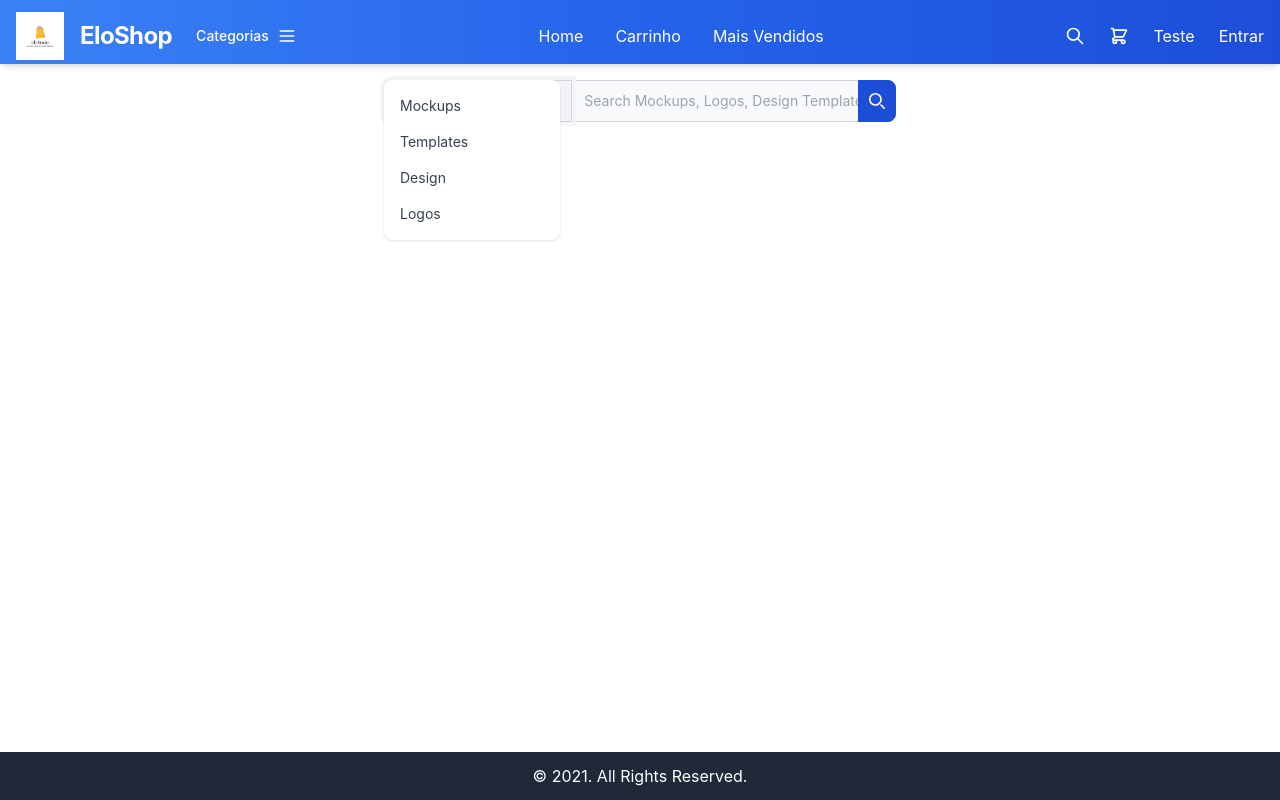
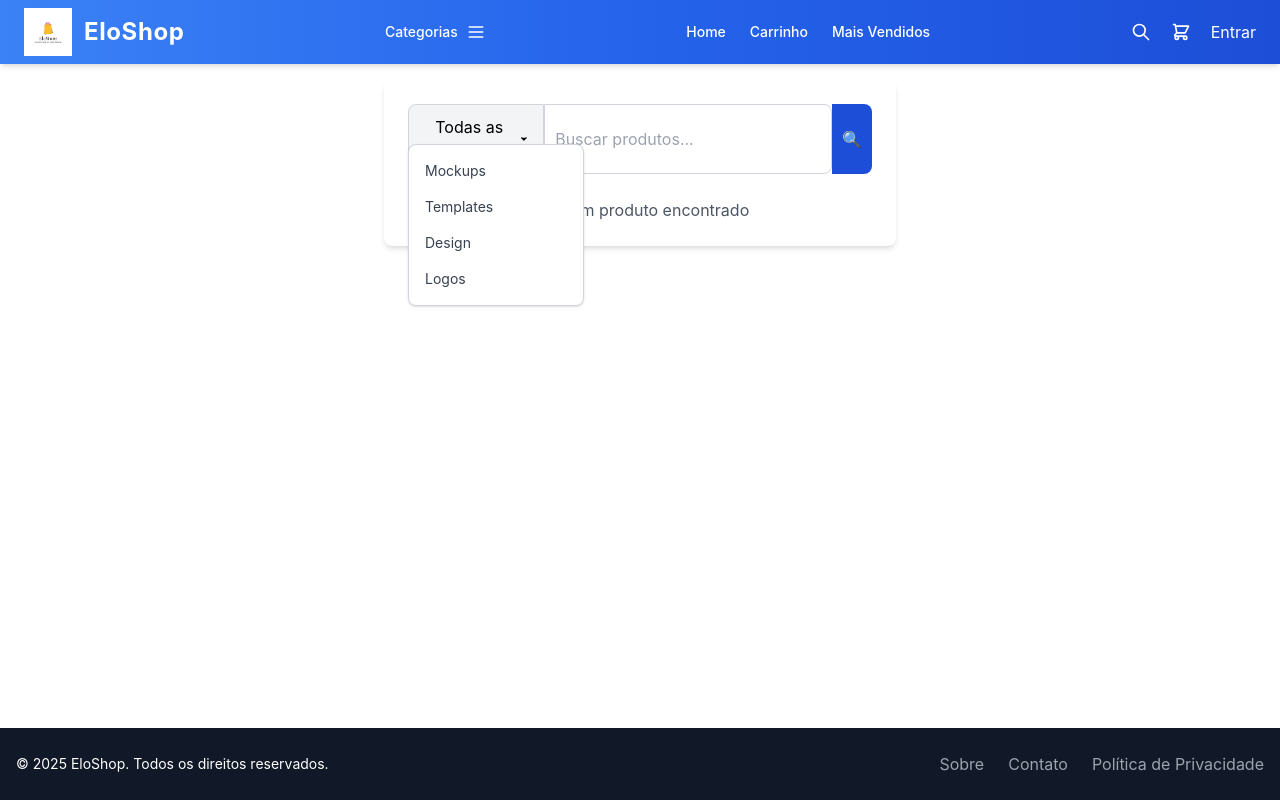
Before and after one commit to olavodd42/ecommerce-site, a React (Create React App) app in the folder frontend/: page /search in a window 1280 px wide. Both pictures are taken after a click on the button "Todas as categorias". Built offline with nearby package versions, Linux system fonts and the light colour scheme.

Commit message:
implementa pesquisa

```diff
--- a/frontend/src/components/Footer.tsx
+++ b/frontend/src/components/Footer.tsx
@@ -1,11 +1,18 @@
-import React from 'react'
+import React from 'react';
 
 const Footer = () => {
     return (
-        <footer className="bg-gray-800 text-white text-center p-3">
-            &copy; 2021. All Rights Reserved.
+        <footer className="bg-gray-900 text-white py-6 mt-10">
+            <div className="max-w-screen-xl mx-auto px-4 flex flex-col md:flex-row justify-between items-center">
+                <p className="text-sm">&copy; {new Date().getFullYear()} EloShop. Todos os direitos reservados.</p>
+                <div className="flex space-x-6 mt-4 md:mt-0">
+                    <a href="/about" className="text-gray-400 hover:text-white transition">Sobre</a>
+                    <a href="/contact" className="text-gray-400 hover:text-white transition">Contato</a>
+                    <a href="/privacy" className="text-gray-400 hover:text-white transition">Política de Privacidade</a>
+                </div>
+            </div>
         </footer>
-    )
-}
+    );
+};
 
-export default Footer
+export default Footer;
--- a/frontend/src/components/Header.tsx
+++ b/frontend/src/components/Header.tsx
@@ -1,128 +1,80 @@
 import React, { useState } from "react";
 import { Link, useNavigate } from "react-router-dom";
 import { MenuIcon, XIcon, SearchIcon, ShoppingCartIcon, UserIcon } from "@heroicons/react/outline";
-import Image from './img.png';
-import { useAuth } from '../context/authProvider.tsx'; // Importe o hook useAuth
+import Image from "./img.png";
+import { useAuth } from "../context/authProvider.tsx";
 
 const Header = () => {
   const [isMenuOpen, setIsMenuOpen] = useState(false);
   const [showCategories, setShowCategories] = useState(false);
-  const { isAuthenticated, logout } = useAuth(); // Use o hook useAuth para obter o estado de autenticação
+  const { isAuthenticated, logout } = useAuth();
   const navigate = useNavigate();
 
   const toggleCategories = () => setShowCategories(!showCategories);
   const handleLogout = () => {
-    logout(); // Chama a função de logout
-    navigate("/login"); // Redireciona para a página de login
-  };
-
-  const testConnect = () => {
-    console.log("Estado de login:", isAuthenticated);
+    logout();
+    navigate("/login");
   };
 
   return (
-    <nav className="bg-gradient-to-r from-blue-500 via-blue-600 to-blue-700 text-white shadow-md fixed w-full z-50 h-16">
-      <div className="max-w-screen-xl mx-auto px-4 py-3 flex items-center justify-between">
-        {/* Logo e Categorias */}
-        <div className="flex items-center space-x-6">
+    <nav className="bg-gradient-to-r from-blue-500 via-blue-600 to-blue-700 text-white shadow-md fixed w-full z-50 h-16 flex items-center">
+      <div className="max-w-screen-xl mx-auto px-6 flex items-center justify-between w-full">
         {/* Logo */}
-          <div className="flex items-center space-x-4">
-            <img
-              src={Image}
-              alt="Logo EloShop"
-              className="w-12 h-12 object-contain"
-            />
-            <span className="text-2xl font-bold tracking-tight">EloShop</span>
-          </div>
+        <Link to="/" className="flex items-center space-x-3">
+          <img src={Image} alt="EloShop Logo" className="w-12 h-12 object-contain" />
+          <span className="text-2xl font-bold tracking-wide">EloShop</span>
+        </Link>
 
         {/* Menu de Categorias */}
-          <div className="relative">
+        <div className="relative hidden lg:block">
           <button
             onClick={toggleCategories}
-              className="flex items-center space-x-2 text-sm font-medium hover:text-gray-300 transition"
+            className="flex items-center text-sm font-medium hover:text-gray-300 transition"
           >
-              <span>Categorias</span>
-              <MenuIcon className="w-5 h-5" />
+            Categorias <MenuIcon className="w-5 h-5 ml-2" />
           </button>
           {showCategories && (
-              <div className="absolute top-full left-0 mt-2 bg-white text-gray-800 rounded-lg shadow-lg w-48">
-                <ul className="flex flex-col p-4 space-y-2">
-                  <li>
-                    <Link
-                      to="/electronics"
-                      className="hover:text-blue-600 transition"
-                    >
-                      Eletrônicos
-                    </Link>
-                  </li>
-                  <li>
-                    <Link
-                      to="/clothing"
-                      className="hover:text-blue-600 transition"
-                    >
-                      Roupas
-                    </Link>
-                  </li>
-                  <li>
-                    <Link
-                      to="/home-appliances"
-                      className="hover:text-blue-600 transition"
-                    >
-                      Eletrodomésticos
-                    </Link>
-                  </li>
-                  <li>
-                    <Link
-                      to="/sports"
-                      className="hover:text-blue-600 transition"
-                    >
-                      Esportes
-                    </Link>
-                  </li>
+            <div className="absolute top-full left-0 mt-2 bg-white text-gray-800 rounded-lg shadow-lg w-48 p-2">
+              <ul className="flex flex-col space-y-2">
+                <li><Link to="/electronics" className="block px-4 py-2 hover:bg-gray-100 rounded">Eletrônicos</Link></li>
+                <li><Link to="/clothing" className="block px-4 py-2 hover:bg-gray-100 rounded">Roupas</Link></li>
+                <li><Link to="/home-appliances" className="block px-4 py-2 hover:bg-gray-100 rounded">Eletrodomésticos</Link></li>
+                <li><Link to="/sports" className="block px-4 py-2 hover:bg-gray-100 rounded">Esportes</Link></li>
               </ul>
             </div>
           )}
         </div>
-        </div>
 
-        {/* Links de Navegação (Desktop) */}
-        <ul className="hidden lg:flex space-x-8">
+        {/* Navegação Principal */}
+        <ul className="hidden lg:flex space-x-6 text-sm font-medium">
           <li><Link to="/" className="hover:text-gray-300 transition">Home</Link></li>
           <li><Link to="/cart" className="hover:text-gray-300 transition">Carrinho</Link></li>
           <li><Link to="/bestsellers" className="hover:text-gray-300 transition">Mais Vendidos</Link></li>
         </ul>
 
-        {/* Ações e Menu Mobile */}
-        <div className="flex items-center space-x-6">
-          <Link to="/search">
-            <SearchIcon className="w-5 h-5 cursor-pointer hover:text-gray-300" />
+        {/* Ações */}
+        <div className="flex items-center space-x-5">
+          <Link to="/search" className="hover:text-gray-300">
+            <SearchIcon className="w-5 h-5" />
           </Link>
-          <Link to="/cart">
-            <ShoppingCartIcon className="w-5 h-5 cursor-pointer hover:text-gray-300" />
+          <Link to="/cart" className="hover:text-gray-300 relative">
+            <ShoppingCartIcon className="w-5 h-5" />
           </Link>
-          <button onClick={testConnect}>Teste</button>
           {isAuthenticated ? (
-            <>
-              <Link to="/user" className="hover:text-gray-300">Perfil</Link>
-              <button
-                onClick={handleLogout}
-                className="text-sm font-medium hover:text-gray-300"
-              >
+            <div className="flex items-center space-x-3">
+              <Link to="/user" className="hover:text-gray-300 flex items-center">
+                <UserIcon className="w-5 h-5" />
+              </Link>
+              <button onClick={handleLogout} className="text-sm font-medium hover:text-gray-300">
                 Sair
               </button>
-            </>
+            </div>
           ) : (
             <Link to="/login" className="hover:text-gray-300">Entrar</Link>
           )}
-          {/* <Link to={isAuthenticated ? "/user" : "/login"}>
-            <UserIcon className="w-5 h-5 cursor-pointer hover:text-gray-300" />
-          </Link> */}
 
-          {/* Botão do Menu Mobile */}
-          <button
-            onClick={() => setIsMenuOpen(!isMenuOpen)}
-            className="lg:hidden focus:outline-none"
-          >
+          {/* Menu Mobile */}
+          <button onClick={() => setIsMenuOpen(!isMenuOpen)} className="lg:hidden focus:outline-none">
             {isMenuOpen ? <XIcon className="w-6 h-6" /> : <MenuIcon className="w-6 h-6" />}
           </button>
         </div>
@@ -130,12 +82,12 @@ const Header = () => {
 
       {/* Menu Mobile */}
       {isMenuOpen && (
-        <div className="lg:hidden bg-white shadow-lg">
-          <ul className="flex flex-col items-start gap-y-2 p-4">
-            <li><Link to="/" className="text-gray-800 hover:text-blue-600">Home</Link></li>
-            <li><Link to="/cart" className="text-gray-800 hover:text-blue-600">Carrinho</Link></li>
-            <li><Link to="/bestsellers" className="text-gray-800 hover:text-blue-600">Mais Vendidos</Link></li>
-            <li><Link to="/login" className="text-gray-800 hover:text-blue-600">Login</Link></li>
+        <div className="lg:hidden bg-white text-gray-800 shadow-lg absolute top-16 w-full left-0 p-4">
+          <ul className="flex flex-col space-y-3 text-sm font-medium">
+            <li><Link to="/" className="block px-4 py-2 hover:bg-gray-100 rounded">Home</Link></li>
+            <li><Link to="/cart" className="block px-4 py-2 hover:bg-gray-100 rounded">Carrinho</Link></li>
+            <li><Link to="/bestsellers" className="block px-4 py-2 hover:bg-gray-100 rounded">Mais Vendidos</Link></li>
+            <li><Link to="/login" className="block px-4 py-2 hover:bg-gray-100 rounded">Login</Link></li>
           </ul>
         </div>
       )}
--- a/frontend/src/components/ProductDetail.tsx
+++ b/frontend/src/components/ProductDetail.tsx
@@ -204,7 +204,7 @@ const ProductDetail = () => {
                                     Object.entries(product.specs).map(([key, value]) => (
                                         <div key={key} className="bg-white p-4 rounded-lg shadow-sm">
                                         <dt className="text-sm font-medium text-gray-500">{key}</dt>
-                                                <dd className="mt-1 text-lg text-gray-900">{value}</dd>
+                                        <dd className="mt-1 text-lg text-gray-900">{String(value)}</dd>
                                         </div>
                                     ))
                                     ) : (
--- a/frontend/src/pages/searchPage.tsx
+++ b/frontend/src/pages/searchPage.tsx
@@ -1,119 +1,103 @@
 import React, { useState } from "react";
+import axios from "axios";
+import { Link } from "react-router-dom";
 
 const SearchPage = () => {
+  const [query, setQuery] = useState('');
+  const [category, setCategory] = useState('');
+  interface Product {
+    id: number;
+    name: string;
+    price: number;
+    image: string;
+  }
+
+  const [products, setProducts] = useState<Product[]>([]);
   const [isDropdownOpen, setIsDropdownOpen] = useState(false);
 
   const toggleDropdown = () => {
     setIsDropdownOpen(!isDropdownOpen);
   };
 
+  const handleSearch = async (e) => {
+    e.preventDefault();
+    try {
+      const response = await axios.get('http://localhost:4000/api/products/search', {
+        params: { query, category },
+      });
+      setProducts(response.data);
+    } catch (error) {
+      console.error("Erro ao buscar produtos:", error);
+    }
+  };
+
   return (
-    <form className="max-w-lg mx-auto">
-      <div className="flex">
-        {/* Dropdown Button */}
+    <div className="max-w-lg mx-auto p-6 bg-white shadow-md rounded-lg">
+      <form onSubmit={handleSearch} className="flex relative">
         <button
-          id="dropdown-button"
+          type="button"
           onClick={toggleDropdown}
-          type="button"
-          className="flex-shrink-0 z-10 inline-flex items-center py-2.5 px-4 text-sm font-medium text-center text-gray-900 bg-gray-100 border border-gray-300 rounded-s-lg hover:bg-gray-200 focus:ring-4 focus:outline-none focus:ring-gray-100 dark:bg-gray-700 dark:hover:bg-gray-600 dark:focus:ring-gray-700 dark:text-white dark:border-gray-600"
+          className="z-10 inline-flex items-center py-2.5 px-4 bg-gray-100 border border-gray-300 rounded-s-lg hover:bg-gray-200"
         >
-          Todas as categorias{" "}
-          <svg
-            className="w-2.5 h-2.5 ms-2.5"
-            aria-hidden="true"
-            xmlns="http://www.w3.org/2000/svg"
-            fill="none"
-            viewBox="0 0 10 6"
-          >
-            <path
-              stroke="currentColor"
-              strokeLinecap="round"
-              strokeLinejoin="round"
-              strokeWidth="2"
-              d="m1 1 4 4 4-4"
-            />
+          {category || "Todas as categorias"}
+          <svg className="w-2.5 h-2.5 ml-2" viewBox="0 0 10 6">
+            <path d="m1 1 4 4 4-4" stroke="currentColor" strokeLinecap="round" strokeLinejoin="round" strokeWidth="2" />
           </svg>
         </button>
 
-        {/* Dropdown Content */}
         {isDropdownOpen && (
-          <div
-            id="dropdown"
-            className="z-10 absolute bg-white divide-y divide-gray-100 rounded-lg shadow w-44 dark:bg-gray-700"
-          >
-            <ul
-              className="py-2 text-sm text-gray-700 dark:text-gray-200"
-              aria-labelledby="dropdown-button"
-            >
-              <li>
+          <div className="absolute left-0 mt-10 bg-white border border-gray-300 rounded-lg shadow w-44 z-20">
+            <ul className="py-2 text-sm text-gray-700">
+              {["Mockups", "Templates", "Design", "Logos"].map((cat) => (
+                <li key={cat}>
                   <button
                     type="button"
-                  className="inline-flex w-full px-4 py-2 hover:bg-gray-100 dark:hover:bg-gray-600 dark:hover:text-white"
+                    onClick={() => { setCategory(cat); setIsDropdownOpen(false); }}
+                    className="block px-4 py-2 hover:bg-gray-100 w-full text-left"
                   >
-                  Mockups
+                    {cat}
                   </button>
                 </li>
-              <li>
-                <button
-                  type="button"
-                  className="inline-flex w-full px-4 py-2 hover:bg-gray-100 dark:hover:bg-gray-600 dark:hover:text-white"
-                >
-                  Templates
-                </button>
-              </li>
-              <li>
-                <button
-                  type="button"
-                  className="inline-flex w-full px-4 py-2 hover:bg-gray-100 dark:hover:bg-gray-600 dark:hover:text-white"
-                >
-                  Design
-                </button>
-              </li>
-              <li>
-                <button
-                  type="button"
-                  className="inline-flex w-full px-4 py-2 hover:bg-gray-100 dark:hover:bg-gray-600 dark:hover:text-white"
-                >
-                  Logos
-                </button>
-              </li>
+              ))}
             </ul>
           </div>
         )}
 
-        {/* Search Input */}
-        <div className="relative w-full">
         <input
           type="search"
-            id="search-dropdown"
-            className="block p-2.5 w-full z-20 text-sm text-gray-900 bg-gray-50 rounded-e-lg border-s-gray-50 border-s-2 border border-gray-300 focus:ring-blue-500 focus:border-blue-500 dark:bg-gray-700 dark:border-s-gray-700 dark:border-gray-600 dark:placeholder-gray-400 dark:text-white dark:focus:border-blue-500"
-            placeholder="Search Mockups, Logos, Design Templates..."
-            required
+          value={query}
+          onChange={(e) => setQuery(e.target.value)}
+          className="p-2.5 w-full border border-gray-300 rounded-e-lg"
+          placeholder="Buscar produtos..."
         />
-          <button
-            type="submit"
-            className="absolute top-0 end-0 p-2.5 text-sm font-medium h-full text-white bg-blue-700 rounded-e-lg border border-blue-700 hover:bg-blue-800 focus:ring-4 focus:outline-none focus:ring-blue-300 dark:bg-blue-600 dark:hover:bg-blue-700 dark:focus:ring-blue-800"
-          >
-            <svg
-              className="w-4 h-4"
-              aria-hidden="true"
-              xmlns="http://www.w3.org/2000/svg"
-              fill="none"
-              viewBox="0 0 20 20"
-            >
-              <path
-                stroke="currentColor"
-                strokeLinecap="round"
-                strokeLinejoin="round"
-                strokeWidth="2"
-                d="m19 19-4-4m0-7A7 7 0 1 1 1 8a7 7 0 0 1 14 0Z"
-              />
-            </svg>
-            <span className="sr-only">Search</span>
+        <button type="submit" className="p-2.5 bg-blue-700 text-white rounded-e-lg">
+          🔍
         </button>
+      </form>
+
+      {/* Resultados da Pesquisa */}
+      <div className="mt-6">
+        {products.length > 0 ? (
+          <ul className="space-y-4">
+            {products.map((product) => (
+              <li key={product.id} className="p-4 bg-gray-50 rounded-lg shadow-md flex items-center space-x-4">
+                <img src={`http://localhost:4000${product.image}`} alt={product.name} className="w-16 h-16 object-cover rounded" />
+                <div className="flex-1">
+                  <Link to={`/products/${product.id}`} className="text-lg font-semibold text-blue-600 hover:underline">
+                    {product.name}
+                  </Link>
+                  <p className="text-gray-700 font-medium">
+                    {new Intl.NumberFormat('pt-BR', { style: 'currency', currency: 'BRL' }).format(product.price)}
+                  </p>
+                </div>
+              </li>
+            ))}
+          </ul>
+        ) : (
+          <p className="text-gray-600 text-center">Nenhum produto encontrado</p>
+        )}
       </div>
     </div>
-    </form>
   );
 };
 
```
Also changed, not shown: frontend/src/components/ProductCardCarousel.tsx (+32 -1 lines), frontend/src/pages/Home.tsx (+38 -38 lines), 2 other files (tests, documents, lock files or other folders). Lines whose indentation alone changed are shown as unchanged.
